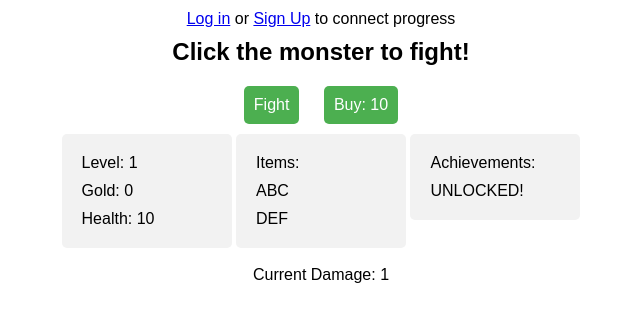
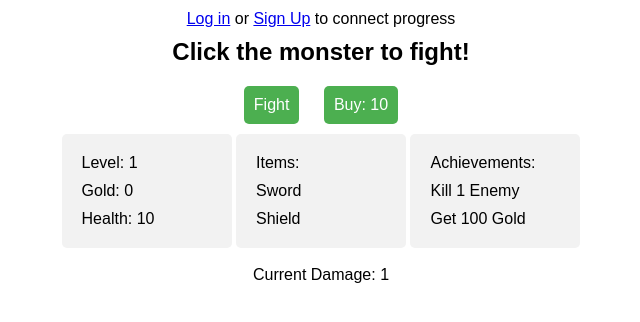
Before and after one commit to Nikhil-Singla/the-dev-dossier, a PHP site: page /game.php in a window 1280 px wide. Shown: the top 322 px of the page, without its empty margins (319-959 px from the left). Run offline with PHP 8.4, Linux system fonts and the light colour scheme; data that the repository does not hold is empty.

Commit message:
More sql, dynamic achievements starting

```diff
--- a/classroom_projectdevelpoment/EECS447/HTML/Game/game.php
+++ b/classroom_projectdevelpoment/EECS447/HTML/Game/game.php
@@ -75,8 +75,8 @@ session_start();
 
 			<p>Items:</p>
 			<div id="itemnames">
-				<p>ABC</p>
-				<p>DEF</p>
+				<p>Sword</p>
+				<p>Shield</p>
 			</div>
 
 			<div id ="item-message"> </div>
@@ -85,7 +85,8 @@ session_start();
 		<div id="boxes">
 
 			<p>Achievements:</p>
-			<p>UNLOCKED!</p>
+			<p>Kill 1 Enemy</p>
+			<p>Get 100 Gold</p>
 
 		</div>
 
--- a/classroom_projectdevelpoment/EECS447/HTML/Game/script.js
+++ b/classroom_projectdevelpoment/EECS447/HTML/Game/script.js
@@ -54,6 +54,18 @@ function buy()
     }
 }
 
+function achievements()
+{
+    if(level >1)
+    {
+        document.cookie = "achievement1=1;SameSite=None;Secure;path=/"
+    }
+    if(gold >= 100)
+    {
+        document.cookie = "achievement2=2;SameSite=None;Secure;path=/";
+    }
+}
+
 function updateStats()
 {
     document.getElementById("level").innerText = level;
@@ -61,24 +73,17 @@ function updateStats()
     document.getElementById("health").innerText = health;
     document.getElementById("buytext").innerText = "Buy: " + itemPrice;
     document.getElementById("dmg").innerText = "Current Damage: " + damage;
-
 }
 
 // Set a Cookie
-function setCookie(cValue)
+function setCookie()
 {
-        document.cookie = "username=" + cValue + ";SameSite=None;Secure;path=/";
         document.cookie= "level=" + level + ";SameSite=None;Secure;path=/";
         document.cookie= "gold=" + gold + ";SameSite=None;Secure;path=/";
         document.cookie= "health=" + health + ";SameSite=None;Secure;path=/";
         document.cookie= "buytext=" + itemPrice + ";SameSite=None;Secure;path=/";
         document.cookie= "dmg=" + damage + ";SameSite=None;Secure;path=/";
 }
-
-setInterval(function()
-{
-    setCookie(username);
-}, 1000);
 
 function idleGold()
 {
@@ -90,11 +95,12 @@ function clearText()
     document.getElementById("item-message").innerText = "";
 }
 
-// call idleGold every 10 seconds
+// call idleGold every 5 seconds
 setInterval(function()
 {
     idleGold();
     clearText();
+    setCookie();
 }, 5000);
 
 // Save Progress every 60 seconds
@@ -107,4 +113,5 @@ setInterval(function()
 setInterval(function()
 {
     updateStats();
+    achievements()
 }, 500);
```
Also changed, not shown: classroom_projectdevelpoment/EECS447/HTML/PHP/Logout.php (+16 -2 lines), classroom_projectdevelpoment/EECS447/HTML/sql.txt (+9 -1 lines).
